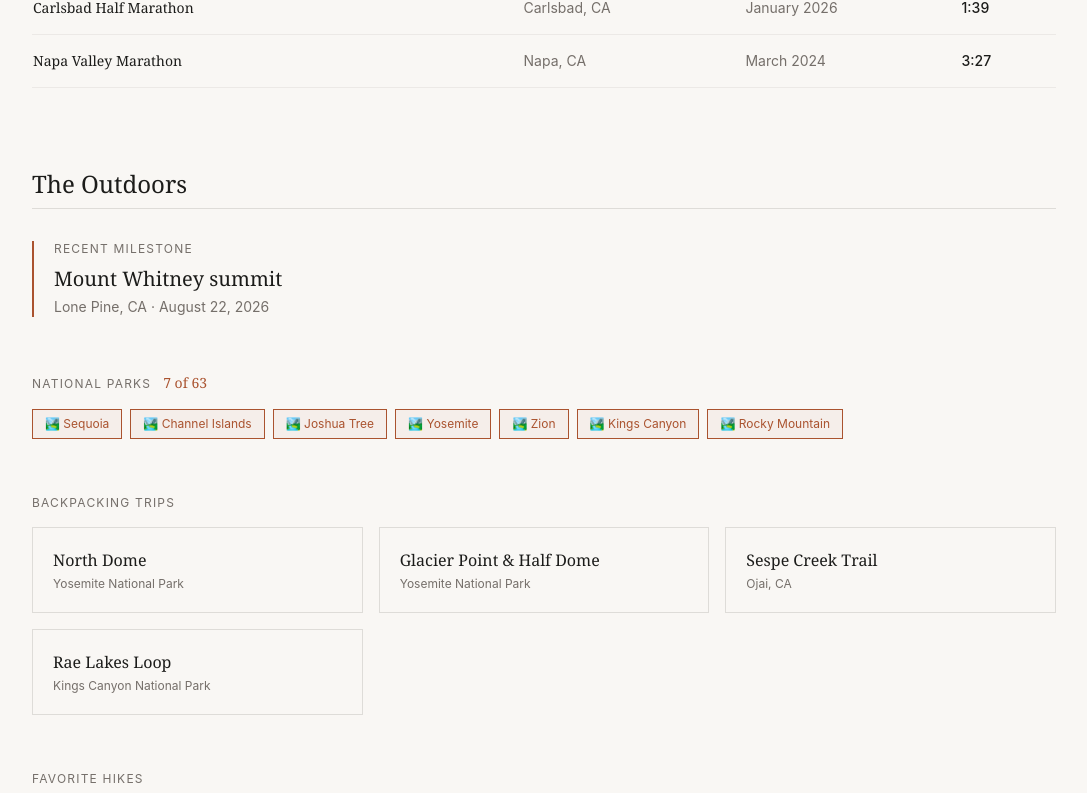
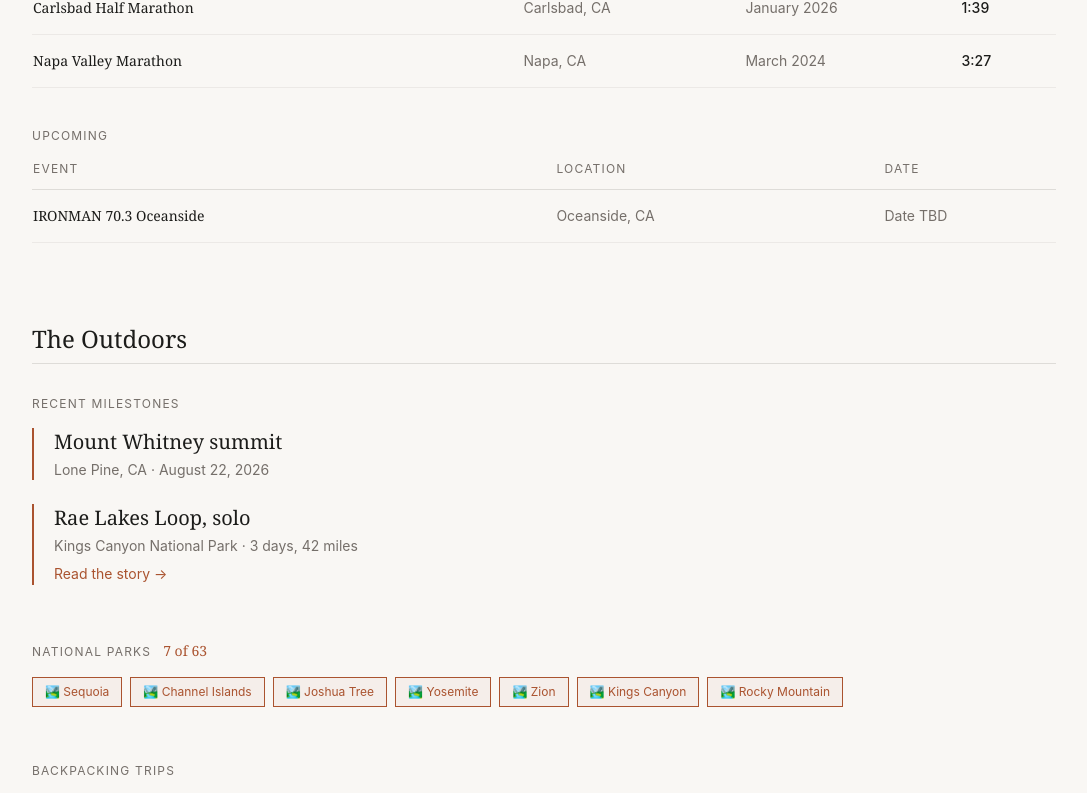
Before and after one commit to Camdenw1/camden-weber, a Next.js app: page /recreation in a window 1280 px wide. Shown: the part 1338-2131 px from the top of the page, without its empty margins (96-1183 px from the left). Built offline with nearby package versions, Linux system fonts and the light colour scheme.

Commit message:
Correct Georgia Tech courses and refresh recreation map

```diff
--- a/app/georgia-tech/[slug]/page.tsx
+++ b/app/georgia-tech/[slug]/page.tsx
@@ -13,7 +13,7 @@
   const { slug } = await params
   const course = getCourseBySlug(slug)
   if (!course) notFound()
-  return { title: `${course.title} — Georgia Tech — Camden Weber` }
+  return { title: `${course.title} | Georgia Tech | Camden Weber` }
 }
 
 export default async function CoursePage({ params }: Props) {
@@ -33,7 +33,7 @@
 
         {course.why ? (
           <section className="border-t border-stone/30 pt-8 mt-10">
-            <h2 className="font-serif text-2xl mb-4">Why I chose it</h2>
+            <h2 className="font-serif text-2xl mb-4">Why I&apos;m taking it</h2>
             <p className="text-bark/90 leading-relaxed">{course.why}</p>
           </section>
         ) : (
--- a/app/georgia-tech/page.tsx
+++ b/app/georgia-tech/page.tsx
@@ -3,7 +3,7 @@
 import { courses } from '@/lib/georgia-tech'
 
 export const metadata: Metadata = {
-  title: 'Georgia Tech Coursework — Camden Weber',
+  title: 'Georgia Tech Coursework | Camden Weber',
   description: 'A running notebook on Camden Weber’s Georgia Tech coursework.',
 }
 
@@ -14,8 +14,8 @@
         <p className="text-stone text-sm tracking-[0.15em] uppercase mb-4">Georgia Tech</p>
         <h1 className="font-serif text-4xl md:text-5xl font-semibold leading-tight mb-5">The learning log</h1>
         <p className="text-stone leading-relaxed max-w-2xl mb-14">
-          A place to track why I chose each class, what I learn, and which ideas stay with me.
-          I&apos;m just starting these courses, so the notes will grow as I do the work.
+          I&apos;m just starting these classes, so for now this is mostly why I picked them.
+          I&apos;ll add what I learn and what I think of each class as I go.
         </p>
 
         <div className="space-y-6">
--- a/app/page.tsx
+++ b/app/page.tsx
@@ -57,7 +57,7 @@
         <div>
           <h2 className="font-serif text-xl mb-3">The Work</h2>
           <p className="text-stone text-sm leading-relaxed">
-            My resume — experience at Vail Resorts and Breakaway Data, projects in ML and network theory, and what I&apos;m learning at Georgia Tech.
+            My experience at Vail Resorts and Breakaway Data, some ML and network theory projects, and what I&apos;m learning at Georgia Tech.
           </p>
           <Link href="/resume" className="inline-block mt-4 text-rust text-sm hover:underline underline-offset-4">
             See my resume →
--- a/app/recreation/page.tsx
+++ b/app/recreation/page.tsx
@@ -1,4 +1,5 @@
 import type { Metadata } from 'next'
+import Link from 'next/link'
 import TravelMapClient from '@/components/TravelMapClient'
 
 export const metadata: Metadata = {
@@ -20,6 +21,15 @@
   { race: 'Napa Valley Marathon', location: 'Napa, CA', date: 'March 2024', time: '3:27' },
 ]
 
+const upcomingEvents = [
+  { event: 'IRONMAN 70.3 Oceanside', location: 'Oceanside, CA', date: 'Date TBD' },
+]
+
+const outdoorMilestones = [
+  { title: 'Mount Whitney summit', detail: 'Lone Pine, CA · August 22, 2026' },
+  { title: 'Rae Lakes Loop, solo', detail: 'Kings Canyon National Park · 3 days, 42 miles', href: '/blog/rae-lakes-loop-solo' },
+]
+
 const nationalParks = [
   { name: 'Sequoia', visited: true },
   { name: 'Channel Islands', visited: true },
@@ -34,7 +44,7 @@
   { name: 'North Dome', location: 'Yosemite National Park' },
   { name: 'Glacier Point & Half Dome', location: 'Yosemite National Park' },
   { name: 'Sespe Creek Trail', location: 'Ojai, CA' },
-  { name: 'Rae Lakes Loop', location: 'Kings Canyon National Park' },
+  { name: 'Rae Lakes Loop, solo', location: 'Kings Canyon National Park' },
 ]
 
 const favoriteHikes = [
@@ -155,16 +165,46 @@
             </table>
           </div>
 
+          <h3 className="font-sans text-xs uppercase tracking-widest text-stone mb-4">Upcoming</h3>
+          <div className="overflow-x-auto">
+            <table className="w-full text-sm font-sans">
+              <thead>
+                <tr className="border-b border-stone/20 text-stone text-xs uppercase tracking-widest">
+                  <th className="text-left pb-3 pr-6 font-normal">Event</th>
+                  <th className="text-left pb-3 pr-6 font-normal">Location</th>
+                  <th className="text-left pb-3 font-normal">Date</th>
+                </tr>
+              </thead>
+              <tbody>
+                {upcomingEvents.map((row) => (
+                  <tr key={row.event} className="border-b border-stone/10">
+                    <td className="py-4 pr-6 text-bark font-serif">{row.event}</td>
+                    <td className="py-4 pr-6 text-stone">{row.location}</td>
+                    <td className="py-4 text-stone">{row.date}</td>
+                  </tr>
+                ))}
+              </tbody>
+            </table>
+          </div>
         </section>
 
         {/* ── Section 3: The Outdoors ───────────────────────────────────── */}
         <section className="mb-20">
           <h2 className="font-serif text-2xl mb-8 pb-2 border-b border-stone/20">The Outdoors</h2>
 
-          <div className="border-l-2 border-rust pl-5 mb-14">
-            <p className="font-sans text-xs uppercase tracking-widest text-stone mb-2">Recent milestone</p>
-            <h3 className="font-serif text-xl text-bark">Mount Whitney summit</h3>
-            <p className="font-sans text-sm text-stone mt-1">Lone Pine, CA · August 22, 2026</p>
+          <h3 className="font-sans text-xs uppercase tracking-widest text-stone mb-4">Recent Milestones</h3>
+          <div className="space-y-6 mb-14">
+            {outdoorMilestones.map((milestone) => (
+              <div key={milestone.title} className="border-l-2 border-rust pl-5">
+                <h4 className="font-serif text-xl text-bark">{milestone.title}</h4>
+                <p className="font-sans text-sm text-stone mt-1">{milestone.detail}</p>
+                {milestone.href && (
+                  <Link href={milestone.href} className="inline-block mt-2 text-rust text-sm hover:underline underline-offset-4">
+                    Read the story →
+                  </Link>
+                )}
+              </div>
+            ))}
           </div>
 
           <div className="space-y-14">
--- a/app/resume/page.tsx
+++ b/app/resume/page.tsx
@@ -163,7 +163,7 @@
                 </ul>
                 {ed.href && (
                   <Link href={ed.href} className="inline-block mt-3 text-rust text-sm hover:underline underline-offset-4">
-                    Explore my Georgia Tech learning log →
+                    What I&apos;m learning at Georgia Tech →
                   </Link>
                 )}
               </div>
--- a/components/TravelMap.tsx
+++ b/components/TravelMap.tsx
@@ -1,6 +1,5 @@
 'use client'
 
-import { useEffect } from 'react'
 import { MapContainer, TileLayer, Marker, Tooltip } from 'react-leaflet'
 import { divIcon } from 'leaflet'
 import 'leaflet/dist/leaflet.css'
@@ -85,10 +84,6 @@
   })
 
 export default function TravelMap() {
-  useEffect(() => {
-    // Fix leaflet default icon path issue in Next.js
-  }, [])
-
   return (
     <MapContainer
       center={[30, 10]}
@@ -98,8 +93,8 @@
       className="rounded-sm"
     >
       <TileLayer
-        attribution='&copy; <a href="https://www.openstreetmap.org/copyright">OpenStreetMap</a>'
-        url="https://{s}.basemaps.cartocdn.com/light_all/{z}/{x}/{y}{r}.png"
+        attribution='&copy; <a href="https://www.openstreetmap.org/copyright">OpenStreetMap contributors</a>'
+        url="https://tile.openstreetmap.org/{z}/{x}/{y}.png"
       />
       {locations.map((loc) => (
         <Marker
--- a/next.config.js
+++ b/next.config.js
@@ -3,6 +3,15 @@
   images: {
     remotePatterns: [],
   },
+  async redirects() {
+    return [
+      {
+        source: '/georgia-tech/management',
+        destination: '/georgia-tech/financial-modeling',
+        permanent: true,
+      },
+    ]
+  },
 }
 
 module.exports = nextConfig
```
Also changed, not shown: lib/georgia-tech.ts (+2 -8 lines), 1 other file (tests, documents, lock files or other folders).
